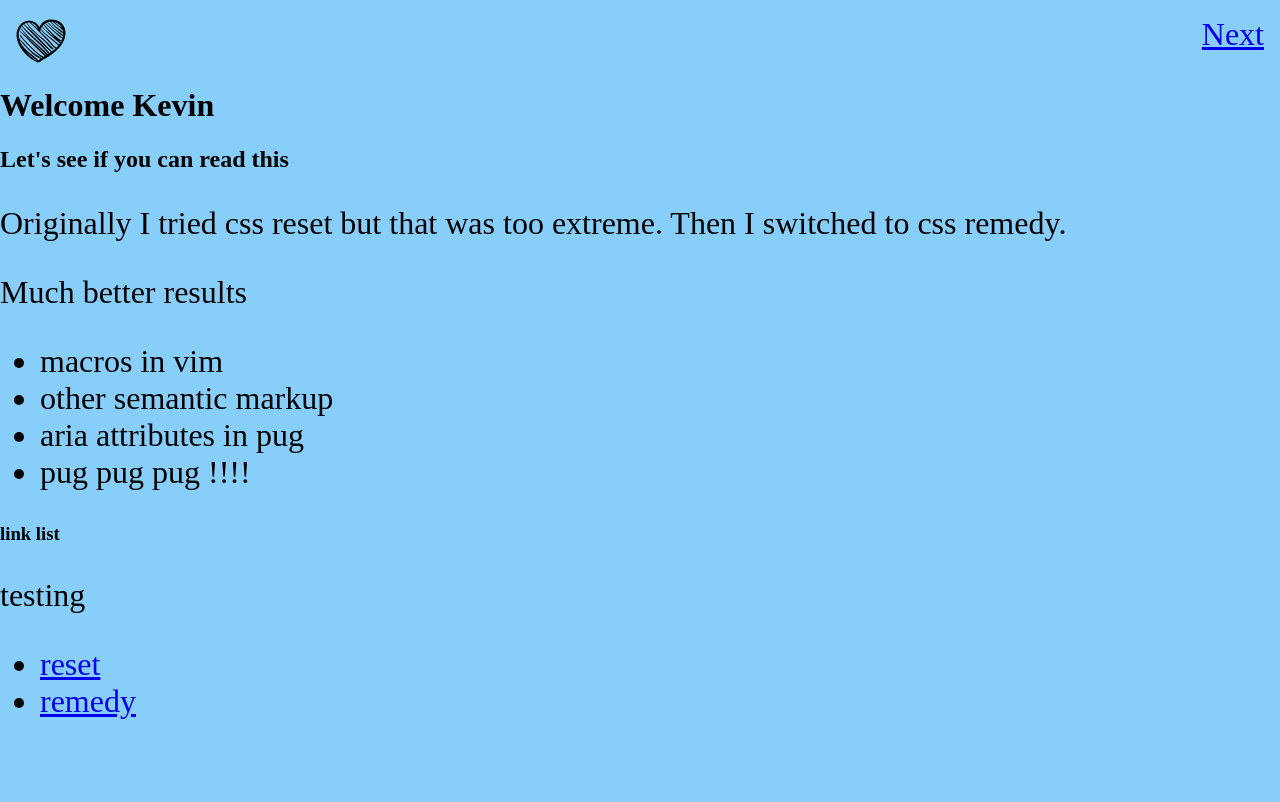
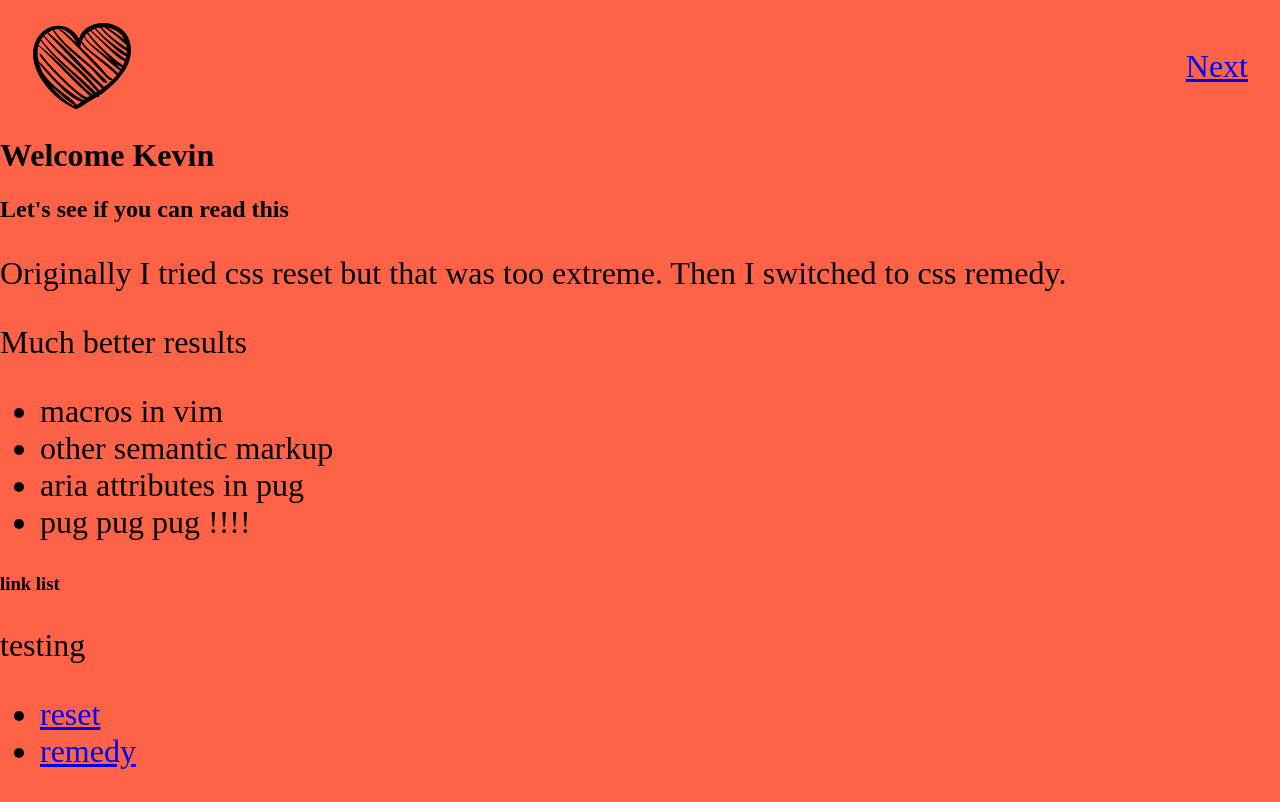
Before and after one commit to tingansob/vimHandCodedSite, a plain HTML site: page public/index.html in a window 1280 px wide. Drawn offline with Linux system fonts and the light colour scheme.

```diff
--- a/public/index.html
+++ b/public/index.html
@@ -6,8 +6,8 @@
     <meta name="description" content="The Rusty Express">
     <meta name="author" content="home">
     <link href="styles/remedy.css" type="text/css" rel="stylesheet">
+    <link href="styles/styles.css" type="text/css" rel="stylesheet">
     <link href="styles/mystyle.css" type="text/css" rel="stylesheet">
-    <link href="styles/styles.css" type="text/css" rel="stylesheet">
     <script src="js/index.js"></script>
   </head>
   <body>
--- a/source/styles/mystyle.sass
+++ b/source/styles/mystyle.sass
@@ -1,10 +1,12 @@
 body
-  background-color: lightskyblue
+  background-color: tomato
   font-size: 32px
 header
   display: flex
   margin: 1rem
   justify-content: space-between
+  align-items: center
+  padding: 0 1rem
 
 .heart
-  height: 50px
+  height: 100px
--- a/source/styles/styles.sass
+++ b/source/styles/styles.sass
@@ -0,0 +1,2 @@
+.flower-pic
+  border: 1px solid black
```
Also changed, not shown: public/next.html (+2 -1 lines), RESOURCES/yel-square.svg (deleted), RESOURCES/ys2.svg (deleted), RESOURCES/ys3.svg (deleted), public/images/daffodil-original.JPG (added), public/images/daffodil.jpg (added), public/images/sunny-original.JPG (added), public/images/sunny.jpg (added), public/styles/mystyle.css, public/styles/styles.css, 7 other files.
